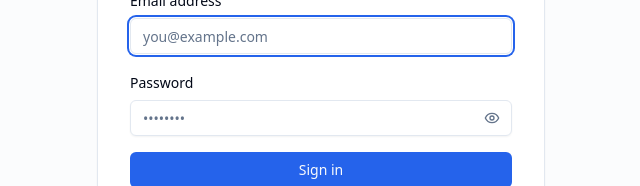
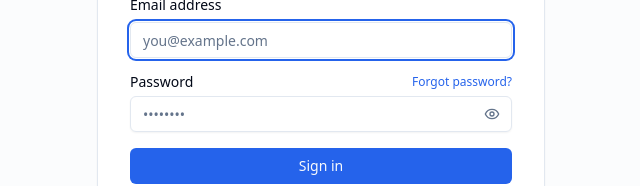
Before and after one commit to JoshuaVucelich/VWS-Follow-Up, a Next.js app: page /login in a window 1280 px wide. Shown: the part 334-520 px from the top of the page, without its empty margins (319-959 px from the left). Built offline with nearby package versions, Linux system fonts and the light colour scheme.

Commit message:
forgot password sending added

```diff
--- a/src/features/auth/components/login-form.tsx
+++ b/src/features/auth/components/login-form.tsx
@@ -26,6 +26,7 @@ import { Input } from "@/components/ui/input";
 import { Label } from "@/components/ui/label";
 import { cn } from "@/lib/utils";
 import { loginSchema, type LoginInput } from "@/lib/validations/auth";
+import { requestPasswordReset } from "@/server/actions/auth";
 
 type LoginFormValues = LoginInput;
 
@@ -38,15 +39,54 @@ export function LoginForm() {
   const searchParams = useSearchParams();
   const [showPassword, setShowPassword] = useState(false);
   const [serverError, setServerError] = useState<string | null>(null);
+  const [resetPending, setResetPending] = useState(false);
+  const [resetError, setResetError] = useState<string | null>(null);
+  const [resetNotice, setResetNotice] = useState<string | null>(null);
 
   const {
     register,
     handleSubmit,
+    getValues,
+    trigger,
     formState: { errors, isSubmitting },
   } = useForm<LoginFormValues>({
     resolver: zodResolver(loginSchema),
     defaultValues: { email: "", password: "" },
   });
+
+  async function handleForgotPassword() {
+    setResetError(null);
+    setResetNotice(null);
+
+    const isEmailValid = await trigger("email");
+    if (!isEmailValid) {
+      setResetError("Enter a valid email address first.");
+      return;
+    }
+
+    const email = getValues("email")?.trim().toLowerCase();
+    if (!email) {
+      setResetError("Enter your email address first.");
+      return;
+    }
+
+    setResetPending(true);
+    try {
+      const result = await requestPasswordReset({ email });
+      if (!result.success) {
+        setResetError(
+          result.error ?? "Failed to send reset link. Please try again.",
+        );
+        return;
+      }
+
+      setResetNotice(
+        `If an account exists for ${email}, we sent a password reset link.`,
+      );
+    } finally {
+      setResetPending(false);
+    }
+  }
 
   const onSubmit = async (values: LoginFormValues) => {
     setServerError(null);
@@ -89,7 +129,9 @@ export function LoginForm() {
           autoFocus
           placeholder="you@example.com"
           aria-describedby={errors.email ? "email-error" : undefined}
-          className={cn(errors.email && "border-destructive focus-visible:ring-destructive")}
+          className={cn(
+            errors.email && "border-destructive focus-visible:ring-destructive",
+          )}
           {...register("email")}
         />
         {errors.email && (
@@ -101,7 +143,17 @@ export function LoginForm() {
 
       {/* Password field */}
       <div className="space-y-1.5">
-        <Label htmlFor="password">Password</Label>
+        <div className="flex items-center justify-between gap-2">
+          <Label htmlFor="password">Password</Label>
+          <button
+            type="button"
+            onClick={handleForgotPassword}
+            disabled={resetPending || isSubmitting}
+            className="text-xs font-medium text-primary hover:underline disabled:opacity-60 disabled:no-underline"
+          >
+            {resetPending ? "Sending reset link…" : "Forgot password?"}
+          </button>
+        </div>
         <div className="relative">
           <Input
             id="password"
@@ -111,7 +163,8 @@ export function LoginForm() {
             aria-describedby={errors.password ? "password-error" : undefined}
             className={cn(
               "pr-10",
-              errors.password && "border-destructive focus-visible:ring-destructive"
+              errors.password &&
+                "border-destructive focus-visible:ring-destructive",
             )}
             {...register("password")}
           />
@@ -129,8 +182,22 @@ export function LoginForm() {
           </button>
         </div>
         {errors.password && (
-          <p id="password-error" className="text-xs text-destructive" role="alert">
+          <p
+            id="password-error"
+            className="text-xs text-destructive"
+            role="alert"
+          >
             {errors.password.message}
+          </p>
+        )}
+        {resetError && (
+          <p className="text-xs text-destructive" role="alert">
+            {resetError}
+          </p>
+        )}
+        {resetNotice && (
+          <p className="text-xs text-green-700" role="status">
+            {resetNotice}
           </p>
         )}
       </div>
@@ -146,11 +213,7 @@ export function LoginForm() {
       )}
 
       {/* Submit button */}
-      <Button
-        type="submit"
-        className="w-full"
-        disabled={isSubmitting}
-      >
+      <Button type="submit" className="w-full" disabled={isSubmitting}>
         {isSubmitting && <Loader2 className="mr-2 h-4 w-4 animate-spin" />}
         {isSubmitting ? "Signing in…" : "Sign in"}
       </Button>
```
